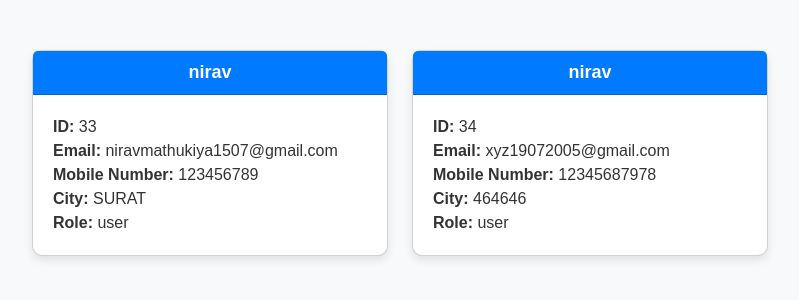
After one commit to developperin/job_portal, a PHP site: page /all_users.php in a window 1280 px wide. The commit adds this page. Shown: the top 300 px of the page, without its empty margins (50-849 px from the left). Run offline with PHP 8.4, Linux system fonts and the light colour scheme; data comes from the database, SQL or seed files in the repository.

Commit message:
ADD ADMIN PANAL
THIS IS FINAL NOW THIS PROJEXT ADMIN PANEL

USERNAME:- ADMIN@GMAIL.COM
PASSWORD:- 123456789

CHECK AND ALSO LIKE IT

```diff
--- /dev/null
+++ b/all_users.php
@@ -0,0 +1,90 @@
+<!DOCTYPE html>
+<html lang="en">
+<head>
+    <meta charset="UTF-8">
+    <meta name="viewport" content="width=device-width, initial-scale=1.0">
+    <title>Company Roles</title>
+    <!-- Bootstrap CSS -->
+    <link href="https://cdn.jsdelivr.net/npm/bootstrap@5.3.0/dist/css/bootstrap.min.css" rel="stylesheet">
+    <style>
+        body {
+            background-color: #f8f9fa;
+            font-family: 'Arial', sans-serif;
+        }
+        .container {
+            margin-top: 50px;
+        }
+        .card {
+            margin-bottom: 20px;
+            border-radius: 10px;
+            box-shadow: 0 4px 8px rgba(0, 0, 0, 0.1);
+        }
+        .card-header {
+            background-color: #007bff;
+            color: white;
+            font-weight: bold;
+            font-size: 18px;
+            text-align: center;
+            border-radius: 10px 10px 0 0;
+        }
+        .card-body {
+            padding: 20px;
+        }
+        .card-body p {
+            margin: 0;
+            font-size: 16px;
+            color: #333;
+        }
+        .no-results {
+            text-align: center;
+            margin-top: 50px;
+            font-size: 18px;
+            color: #777;
+        }
+    </style>
+</head>
+<body>
+
+<div class="container">
+    <div class="row">
+        <?php
+        require './conn.php';
+
+        // Prepare the SQL statement
+        $sql = "SELECT * FROM users WHERE role = 'user'";
+
+        // Execute the query
+        $result = $con->query($sql);
+
+        // Check if there are results
+        if ($result->num_rows > 0) {
+            // Output data for each row
+            while($row = $result->fetch_assoc()) {
+                echo '
+                <div class="col-md-4">
+                    <div class="card">
+                        <div class="card-header">
+                            ' . htmlspecialchars($row["name"]) . '
+                        </div>
+                        <div class="card-body">
+                            <p><strong>ID:</strong> ' . htmlspecialchars($row["id"]) . '</p>
+                            <p><strong>Email:</strong> ' . htmlspecialchars($row["email"]) . '</p>
+                            <p><strong>Mobile Number:</strong> ' . htmlspecialchars($row["mobilenumber"]) . '</p>
+                            <p><strong>City:</strong> ' . htmlspecialchars($row["city"]) . '</p>
+                            <p><strong>Role:</strong> ' . htmlspecialchars($row["role"]) . '</p>
+                        </div>
+                    </div>
+                </div>';
+            }
+        } else {
+            echo '<div class="no-results">No company roles found.</div>';
+        }
+        ?>
+    </div>
+</div>
+
+<!-- Bootstrap JS -->
+<script src="https://cdn.jsdelivr.net/npm/bootstrap@5.3.0/dist/js/bootstrap.bundle.min.js"></script>
+
+</body>
+</html>
--- a/logout.php
+++ b/logout.php
@@ -8,6 +8,6 @@ session_unset();
 session_destroy();
 
 // Redirect to the login page or home page
-header("Location:signup.php");
+header("Location:index.php");
 exit();
 ?>
--- a/navbar.php
+++ b/navbar.php
@@ -264,7 +264,7 @@ function displaySidebarOptions($role) {
   <div class="sidebar">
     <div class="logo">
       <button class="toggle-btn" onclick="toggleSidebar()">☰</button>
-      <span class="com">nirav Job portal</span>
+      <span class="com">Job Portal</span>
     </div>
     <div class="profile" style="text-align:center;">
       <!-- <img src="https://via.placeholder.com/50" alt="User Profile"> -->
--- a/profile.php
+++ b/profile.php
@@ -23,7 +23,11 @@ require './conn.php';
                 <div class="card">
                     <img src="https://via.placeholder.com/400x300" class="card-img-top" alt="Profile Image">
                     <div class="card-body text-center">
-                        <?php if (isset($_SESSION['name'])) { ?>
+                        <?php
+                        if (session_status() === PHP_SESSION_NONE) {
+                            session_start();
+                        }
+                        if (isset($_SESSION['name'])) { ?>
                             <h3 class="card-title"><?php echo $_SESSION['name']; ?></h3>
                         <?php } else { ?>
                             <h3 class="card-title">User Name</h3>
```
Also changed, not shown: all_companies.php (added, +90 -0 lines).
